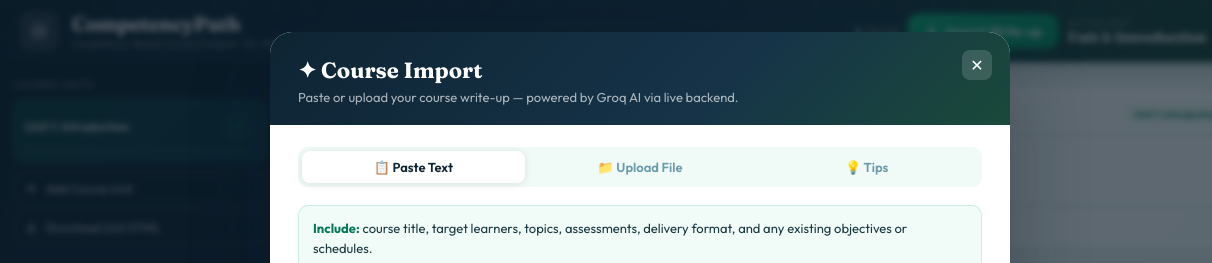
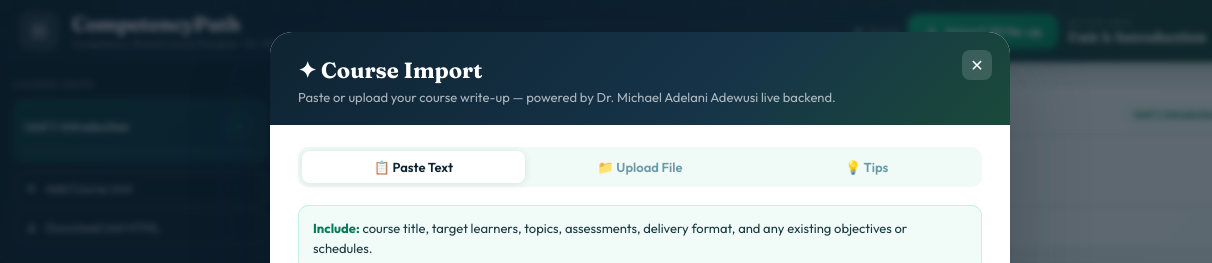
Before and after one commit to mikeade3000/CompetencyPathOthers, a website: page index.html in a window 1280 px wide. Both pictures are taken after a click on the button "Import Write-up". Shown: the top 263 px of the page, 0-1212 px from the left. Drawn offline with Linux system fonts and the light colour scheme.

Commit message:
Update course write-up attribution in modal

```diff
--- a/index.html
+++ b/index.html
@@ -475,7 +475,7 @@ main::-webkit-scrollbar-thumb{background:#c7dde4;border-radius:8px}
     <button class="modal-close-x" id="closeImportModal">✕</button>
     <div class="modal-head">
       <h2>✦ Course Import</h2>
-      <p>Paste or upload your course write-up — powered by Groq AI via live backend.</p>
+      <p>Paste or upload your course write-up — powered by Dr. Michael Adelani Adewusi live backend.</p>
     </div>
     <div class="modal-body">
       <div class="import-tabs">
```
